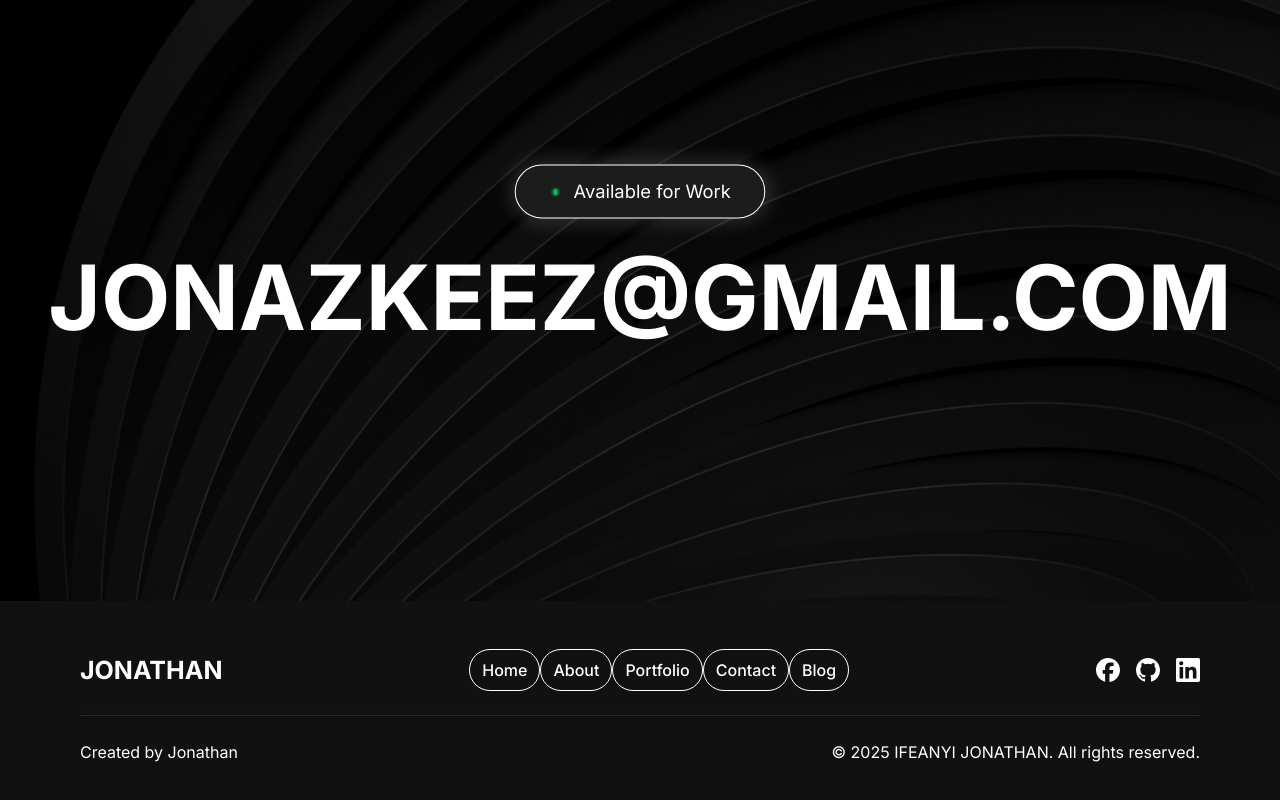
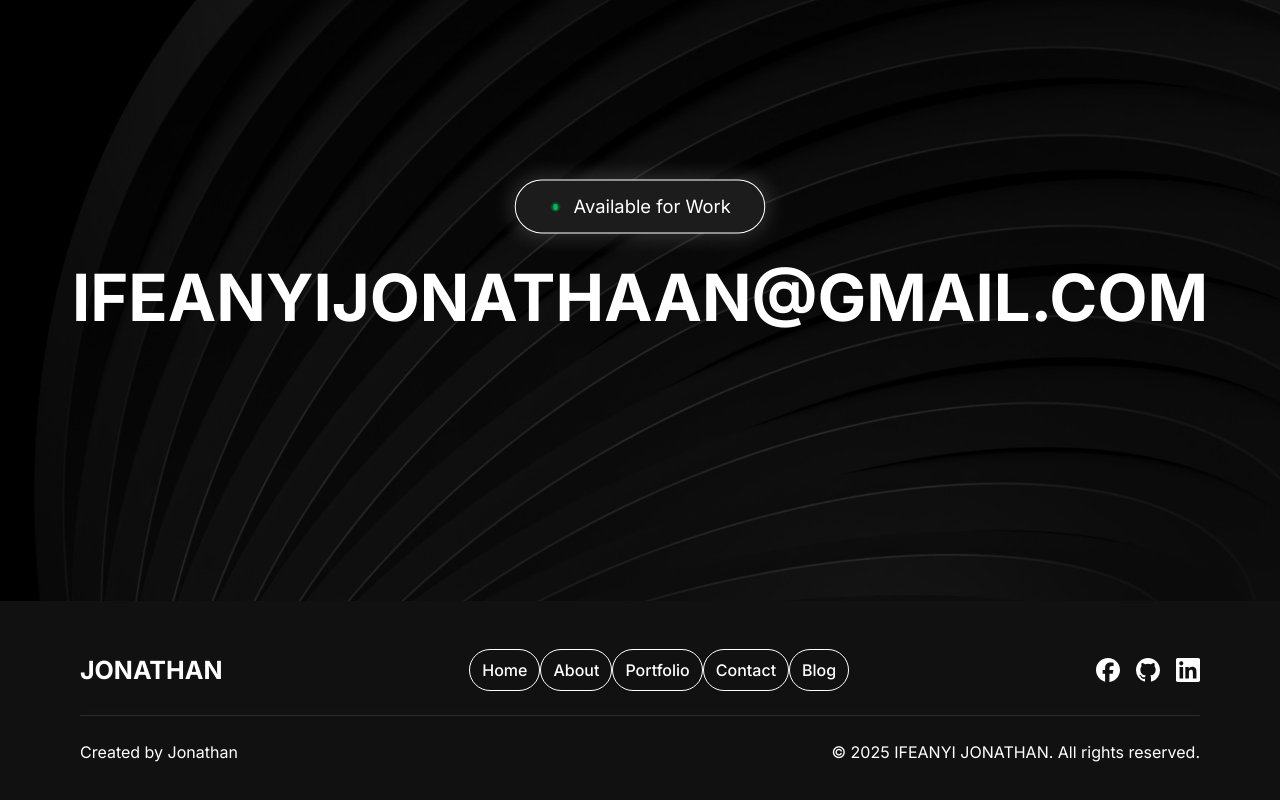
Before and after one commit to Cyberod/Portfolio, a React (Vite) app in the folder Portfolio/: page /project/1 in a window 1280 px wide. Shown: the part 5046-5846 px from the top of the page. Built offline with nearby package versions, Linux system fonts and the light colour scheme.

Commit message:
changed my email to a more proffessional one

```diff
--- a/Portfolio/src/components/Cta.jsx
+++ b/Portfolio/src/components/Cta.jsx
@@ -12,22 +12,22 @@ export default function Cta() {
         <div className="group relative inline-block overflow-hidden cursor-pointer mt-6">
           <span
             className="block text-center font-bold font-inter leading-tight
-              text-[30px] sm:text-[40px] md:text-[50px] lg:text-[70px] xl:text-[90px]
+              text-[30px] sm:text-[30px] md:text-[40px] lg:text-[45px] xl:text-[65px]
               text-primary-light whitespace-normal break-words transition-transform duration-500 ease-in-out group-hover:-translate-y-full"
           >
             <a href="mailto:jonazkeez@gmail.com">
-                JONAZKEEZ{""}<span className="block sm:inline">@GMAIL.COM</span>
+                IFEANYIJONATHAAN{""}<span className="block sm:inline">@GMAIL.COM</span>
 
             </a>
             </span>
 
           <span
             className="block text-center font-bold font-inter leading-tight
-              text-[30px] sm:text-[40px] md:text-[50px] lg:text-[70px] xl:text-[90px]
+              text-[30px] sm:text-[30px] md:text-[40px] lg:text-[45px] xl:text-[65px]
               text-primary-light whitespace-normal break-words absolute top-full left-0 w-full transition-transform duration-500 ease-in-out group-hover:-translate-y-full"
           >
             <a href="mailto:jonazkeez@gmail.com">
-                JONAZKEEZ{""}<span className="block sm:inline">@GMAIL.COM</span>
+                IFEANYIJONATHAAN{""}<span className="block sm:inline">@GMAIL.COM</span>
 
             </a>
           </span>
```
